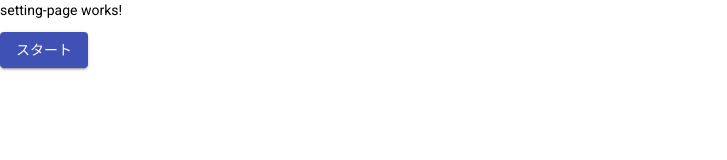
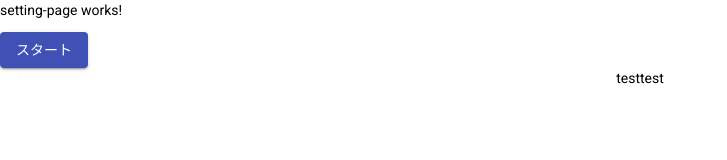
Before and after one commit to seiya2130/NBack, an Angular app: page /setting in a window 1280 px wide. Shown: the top 160 px of the page, without its empty margins (0-727 px from the left). Built offline with nearby package versions, Linux system fonts and the light colour scheme.

Commit message:
sectionコンポーネント追加

```diff
--- a/src/app/app.module.ts
+++ b/src/app/app.module.ts
@@ -7,12 +7,14 @@ import { SettingPageComponent } from './page/setting-page/setting-page.component
 import { BrowserAnimationsModule } from '@angular/platform-browser/animations';
 import { ForwardButtonComponent } from './ui/gui/button/forward-button/forward-button.component';
 import { MaterialModule } from './material.module';
+import { SectionComponent } from './ui/layout/section/section.component';
 
 @NgModule({
   declarations: [
     AppComponent,
     SettingPageComponent,
     ForwardButtonComponent,
+    SectionComponent,
   ],
   imports: [
     BrowserModule,
--- a/src/app/page/setting-page/setting-page.component.html
+++ b/src/app/page/setting-page/setting-page.component.html
@@ -1,2 +1,6 @@
 <p>setting-page works!</p>
 <app-forward-button [buttonText]="forwardButtonText"></app-forward-button>
+<app-section>
+  <p>test</p>
+  <div>test</div>
+</app-section>
--- /dev/null
+++ b/src/app/ui/layout/section/section.component.css
@@ -0,0 +1,4 @@
+:host {
+  display: flex;
+  justify-content: center;
+}
--- /dev/null
+++ b/src/app/ui/layout/section/section.component.html
@@ -0,0 +1 @@
+<ng-content></ng-content>
--- /dev/null
+++ b/src/app/ui/layout/section/section.component.min.css
@@ -0,0 +1 @@
+:host{display:flex;justify-content:center}
--- /dev/null
+++ b/src/app/ui/layout/section/section.component.scss
@@ -0,0 +1,4 @@
+:host {
+  display: flex;
+  justify-content: center;
+}
--- /dev/null
+++ b/src/app/ui/layout/section/section.component.ts
@@ -0,0 +1,15 @@
+import { Component, OnInit } from '@angular/core';
+
+@Component({
+  selector: 'app-section',
+  templateUrl: './section.component.html',
+  styleUrls: ['./section.component.scss']
+})
+export class SectionComponent implements OnInit {
+
+  constructor() { }
+
+  ngOnInit(): void {
+  }
+
+}
```
Also changed, not shown: 1 other file (tests, documents, lock files or other folders).
